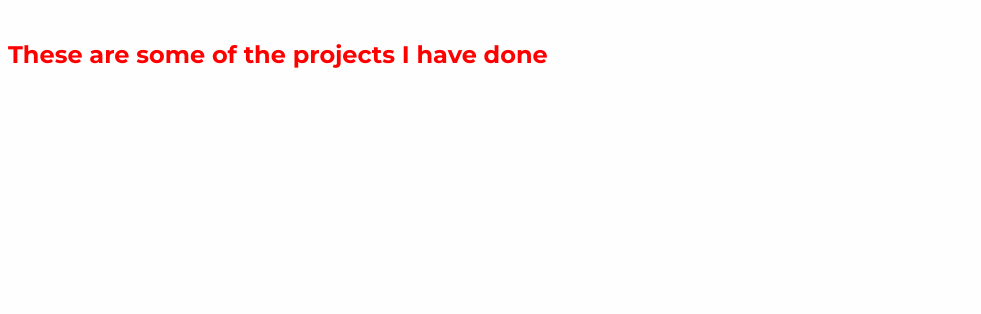
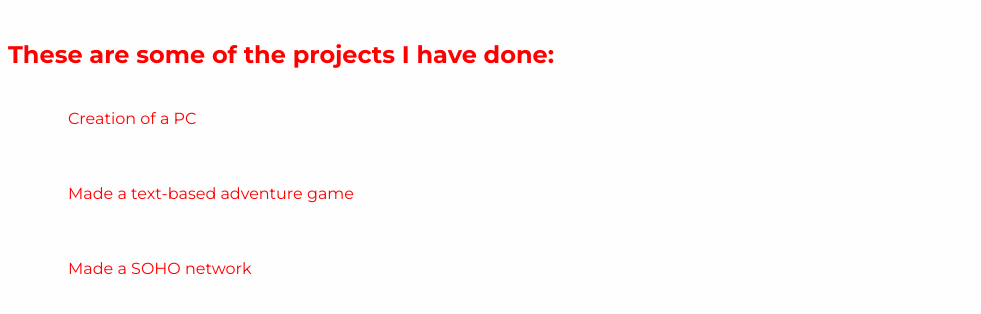
Before and after one commit to liampustam/liampustam.github.io, a plain HTML site: page projects.html in a window 1280 px wide. Shown: the part 186-500 px from the top of the page, without its empty margins (0-981 px from the left). Drawn offline with Linux system fonts and the light colour scheme; a web font is replaced by a local one.

Commit message:
added more to projects

```diff
--- a/projects.html
+++ b/projects.html
@@ -20,7 +20,15 @@
 </head>
 <body>
     <h1>L&P</h1>
-    <h2>These are some of the projects I have done</h2>
-    <h3></h3>
+    <h2>These are some of the projects I have done:</h2>
+    <ul>
+        <li>Creation of a PC</li>
+    </ul>
+    <ul>
+        <li>Made a text-based adventure game</li>
+    </ul>
+    <ul>
+        <li>Made a SOHO network</li>
+    </ul>
 </body>
 </html>
```
